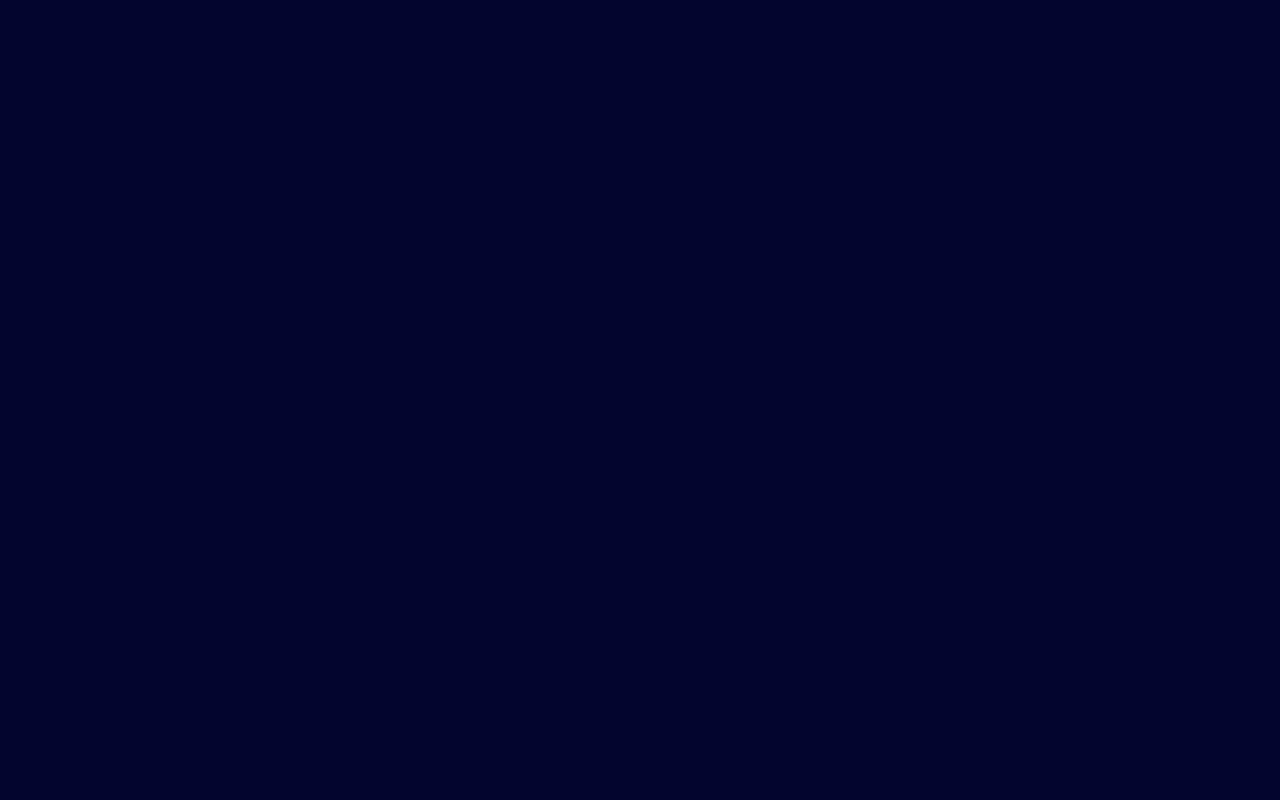
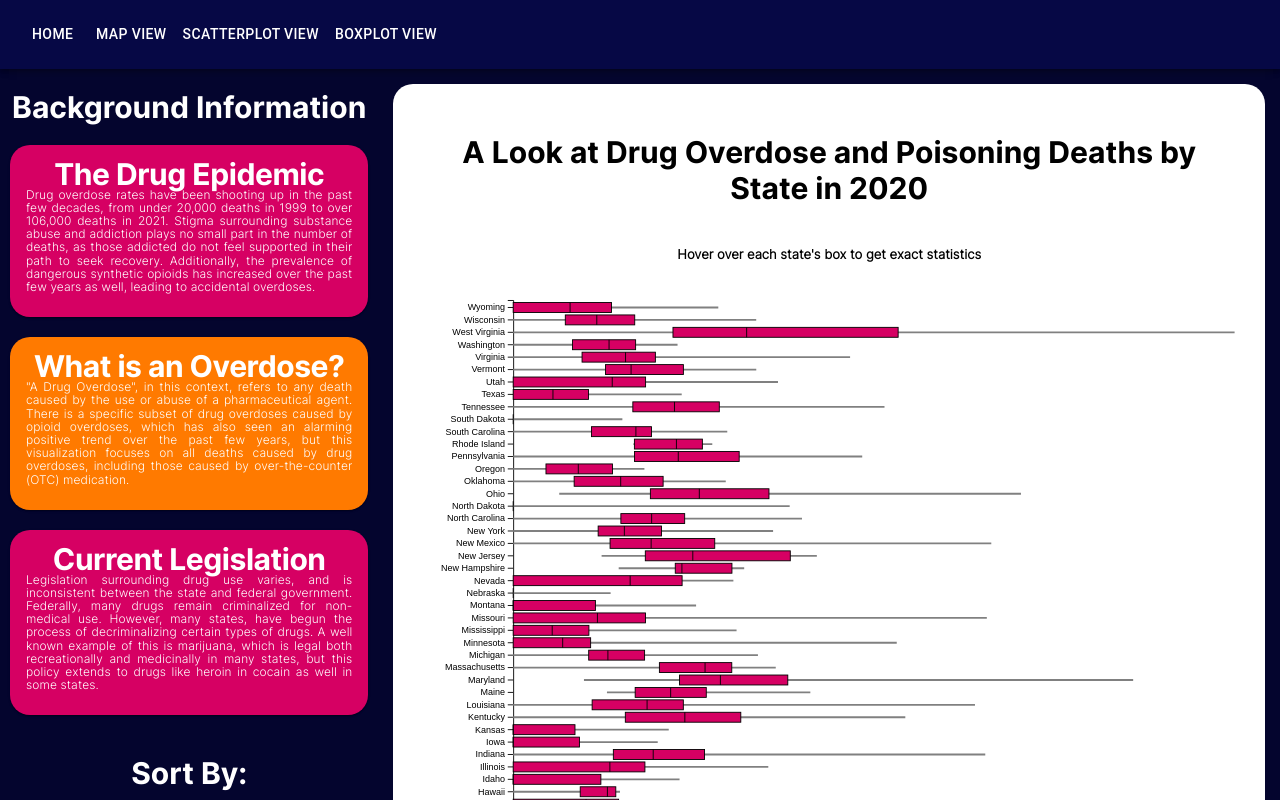
Before and after one commit to vkrithika25/drug-overdoses-react-d3, a React (Create React App) app: page /drug-overdoses-react-d3/box in a window 1280 px wide. Before the commit this address had no page. Shown: the top 800 px of the page. Built offline with nearby package versions, Linux system fonts and the light colour scheme.

Commit message:
remove filler text and fix navbar

```diff
--- a/src/App.js
+++ b/src/App.js
@@ -59,9 +59,9 @@ export default function App() {
       <Router>
             <Routes>
                 <Route exact path='/drug-overdoses-react-d3' element={<HomePage />} />
-                <Route path='/scatterplot' element={<ScatterplotPage />} />
-                <Route path='/map' element={<MapPage />} />
-                <Route path='/box' element={<BoxPage />} />
+                <Route path='/drug-overdoses-react-d3/scatterplot' element={<ScatterplotPage />} />
+                <Route path='/drug-overdoses-react-d3/map' element={<MapPage />} />
+                <Route path='/drug-overdoses-react-d3/box' element={<BoxPage />} />
             </Routes>
         </Router>
       </div>
--- a/src/components/BoxPage.js
+++ b/src/components/BoxPage.js
@@ -8,7 +8,7 @@ import NavBar from './NavBar';
 const items = [
     { title: 'The Drug Epidemic', body: 'Drug overdose rates have been shooting up in the past few decades, from under 20,000 deaths in 1999 to over 106,000 deaths in 2021. Stigma surrounding substance abuse and addiction plays no small part in the number of deaths, as those addicted do not feel supported in their path to seek recovery. Additionally, the prevalence of dangerous synthetic opioids has increased over the past few years as well, leading to accidental overdoses.' },
     { title: 'What is an Overdose?', body: '"A Drug Overdose", in this context, refers to any death caused by the use or abuse of a pharmaceutical agent. There is a specific subset of drug overdoses caused by opioid overdoses, which has also seen an alarming positive trend over the past few years, but this visualization focuses on all deaths caused by drug overdoses, including those caused by over-the-counter (OTC) medication.' },
-    { title: 'Current Legislation', body: 'Lorem ipsum dolor sit amet, consectetur adipiscing elit, sed do eiusmod tempor incididunt ut labore et dolore magna aliqua. Ut enim ad minim veniam, quis nostrud exercitation ullamco laboris nisi ut aliquip ex ea commodo consequat. Duis aute irure dolor in reprehenderit in voluptate velit esse cillum dolore eu fugiat nulla pariatur. Excepteur sint occaecat cupidatat non proident, sunt in culpa qui officia deserunt mollit anim id est laborum.' },
+    { title: 'Current Legislation', body: 'Current Legislation', body: 'Legislation surrounding drug use varies, and is inconsistent between the state and federal government. Federally, many drugs remain criminalized for non-medical use. However, many states, have begun the process of decriminalizing certain types of drugs. A well known example of this is marijuana, which is legal both recreationally and medicinally in many states, but this policy extends to drugs like heroin in cocain as well in some states.' },
 ];
 
 export default function BoxPage() {
--- a/src/components/HomePage.js
+++ b/src/components/HomePage.js
@@ -8,7 +8,7 @@ export default function Homepage() {
           {/* <NavBar id="navbar" /> */}
           <div id="intro-page">
             <h1>Drug Overdose Fatalities in the US in 2020 and Mitigation Methods</h1>
-            <p>Lorem ipsum dolor sit amet, consectetur adipiscing elit, sed do eiusmod tempor incididunt ut labore et dolore magna aliqua. Pellentesque id nibh tortor id aliquet lectus proin. Eget magna fermentum iaculis eu non diam phasellus vestibulum lorem. Faucibus purus in massa tempor nec. Elit pellentesque habitant morbi tristique senectus et netus. Tempus quam pellentesque nec nam aliquam sem et. Sollicitudin aliquam ultrices sagittis orci a scelerisque purus semper eget. Felis imperdiet proin fermentum leo vel orci porta non</p>
+            <p>Drug overdose rates have been shooting up in the past few decades, from under 20,000 deaths in 1999 to over 106,000 deaths in 2021. Both the state and federal governments have tried multiple measures to flatten this growth curve - the two that will be examined here are Syringe Exchange Programs and Substance Abuse Facilities. Navigate around this dashboard to see multiple representations of data on dug overdoses in 2020.</p>
             <Options />
             <h4>To learn more, visit:</h4>
             <ol>
--- a/src/components/MapPage.js
+++ b/src/components/MapPage.js
@@ -7,7 +7,7 @@ import "../App.css"
 const items = [
   { title: 'The Drug Epidemic', body: 'Drug overdose rates have been shooting up in the past few decades, from under 20,000 deaths in 1999 to over 106,000 deaths in 2021. Stigma surrounding substance abuse and addiction plays no small part in the number of deaths, as those addicted do not feel supported in their path to seek recovery. Additionally, the prevalence of dangerous synthetic opioids has increased over the past few years as well, leading to accidental overdoses.' },
   { title: 'What is an Overdose?', body: '"A Drug Overdose", in this context, refers to any death caused by the use or abuse of a pharmaceutical agent. There is a specific subset of drug overdoses caused by opioid overdoses, which has also seen an alarming positive trend over the past few years, but this visualization focuses on all deaths caused by drug overdoses, including those caused by over-the-counter (OTC) medication.' },
-  { title: 'Current Legislation', body: 'Lorem ipsum dolor sit amet, consectetur adipiscing elit, sed do eiusmod tempor incididunt ut labore et dolore magna aliqua. Ut enim ad minim veniam, quis nostrud exercitation ullamco laboris nisi ut aliquip ex ea commodo consequat. Duis aute irure dolor in reprehenderit in voluptate velit esse cillum dolore eu fugiat nulla pariatur. Excepteur sint occaecat cupidatat non proident, sunt in culpa qui officia deserunt mollit anim id est laborum.' },
+  { title: 'Current Legislation', body: 'Current Legislation', body: 'Legislation surrounding drug use varies, and is inconsistent between the state and federal government. Federally, many drugs remain criminalized for non-medical use. However, many states, have begun the process of decriminalizing certain types of drugs. A well known example of this is marijuana, which is legal both recreationally and medicinally in many states, but this policy extends to drugs like heroin in cocain as well in some states.' },
 ];
 
 const map_margins = {
--- a/src/components/NavBar.js
+++ b/src/components/NavBar.js
@@ -8,7 +8,7 @@ import Container from '@mui/material/Container';
 import Button from '@mui/material/Button';
 import MenuItem from '@mui/material/MenuItem';
 
-const pages = [{name: 'Home', link: '/drug-overdoses-react-d3'}, {name: 'Scatterplot View', link: '/scatterplot'}, {name: 'Map View', link: '/map'}, {name: 'BoxPlot View', link: '/box'}];
+const pages = [{name: 'Home', link: '/drug-overdoses-react-d3'}, {name: 'Map View', link: '/drug-overdoses-react-d3/map'}, {name: 'Scatterplot View', link: '/drug-overdoses-react-d3/scatterplot'}, {name: 'BoxPlot View', link: '/drug-overdoses-react-d3/box'}];
 
 function ResponsiveAppBar() {
   const [anchorElNav, setAnchorElNav] = React.useState(null);
--- a/src/components/OptionCards.js
+++ b/src/components/OptionCards.js
@@ -4,21 +4,21 @@ import OptionCard from "./OptionCard";
 export default function Options() {
     return (
         <div className="options">
-            <OptionCard title="Map View" link="/map">
+            <OptionCard title="Map View" link="/drug-overdoses-react-d3/map">
                 <ul>
                     <li>Visual: map representation of US states</li>
                     <li>Information: median drug overdose rates per state in 2020, with color gradation for easy geographic comparison</li>
                     <li>Filtering: None</li>
                 </ul>
             </OptionCard>
-            <OptionCard title="Scatterplot View" link="/scatterplot">
+            <OptionCard title="Scatterplot View" link="/drug-overdoses-react-d3/scatterplot">
                 <ul>
                     <li>Visual: Scatterplot of US counties</li>
                     <li>Information: Correlation between mitigation strategies &#40;Syringe Exchange Programs and Substance Abuse Facilities&#41; and drug overdose rates in all US counties</li>
                     <li>Filtering: Filter by mitigation strategy</li>
                 </ul>
             </OptionCard>
-            <OptionCard title="BoxPlot View" link="/box">
+            <OptionCard title="BoxPlot View" link="/drug-overdoses-react-d3/box">
                 <ul>
                     <li>Visual: Stacked Box-and-Whisker plots of US states</li>
                     <li>Information: Percentile information about drug overdose fatality rates for all states in 2020</li>
--- a/src/components/PlotView.js
+++ b/src/components/PlotView.js
@@ -7,7 +7,7 @@ export default function PlotView(props) {
     const items = [
         { title: 'The Drug Epidemic', body: 'Drug overdose rates have been shooting up in the past few decades, from under 20,000 deaths in 1999 to over 106,000 deaths in 2021. There are many moving parts to this ___ statistic. Stigma surrounding substance abuse and addiction plays no small part in the number of deaths, as those already addicted do not feel supported in their ath to seek recovery. Additionally, the increase in prevalence of dangerous synthetic opioids has increased over the past few years as well. Many overdoses are accidental, as people take drugs that have been laced with deadly amounts of strong opioids such as fentanyl.' },
         { title: 'What is an Overdose?', body: '"A Drug Overdose", in this context, refers to any death caused by the use or abuse of a pharmaceutical agent. There is a specific subset of drug overdoses caused by opioid overdoses, which has also seen an alarming positive trend over the past few years, but this visualization focuses on all deaths caused by drug overdoses, including those caused by over-the-counter (OTC) medication.' },
-        { title: 'Current Legislation', body: 'Lorem ipsum dolor sit amet, consectetur adipiscing elit, sed do eiusmod tempor incididunt ut labore et dolore magna aliqua. Ut enim ad minim veniam, quis nostrud exercitation ullamco laboris nisi ut aliquip ex ea commodo consequat. Duis aute irure dolor in reprehenderit in voluptate velit esse cillum dolore eu fugiat nulla pariatur. Excepteur sint occaecat cupidatat non proident, sunt in culpa qui officia deserunt mollit anim id est laborum.' },
+        { title: 'Current Legislation', body: 'Legislation surrounding drug use varies, and is inconsistent between the state and federal government. Federally, many drugs remain criminalized for non-medical use. However, many states, have begun the process of decriminalizing certain types of drugs. A well known example of this is marijuana, which is legal both recreationally and medicinally in many states, but this policy extends to drugs like heroin in cocain as well in some states.' },
     ];
 
     const margins = {
```
